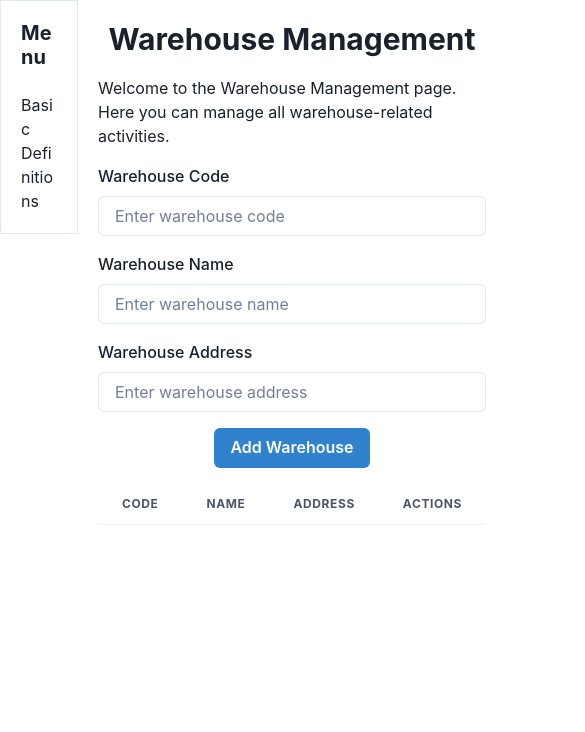
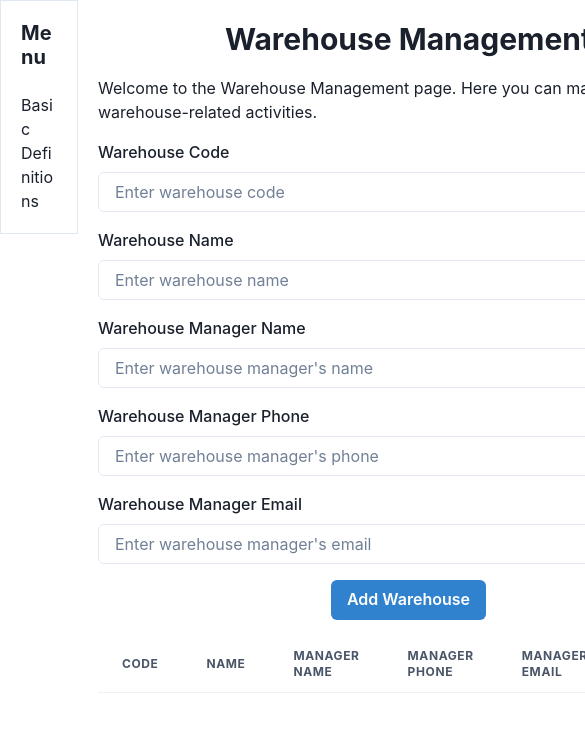
Before and after one commit to GPT-Engineer-App/inventory-management-system, a React (Vite) app: page /warehouses in a window 390 px wide. Shown: the top 732 px of the page, 585 px wide, since content can reach past the window. Built offline with nearby package versions, Linux system fonts and the light colour scheme.

Commit message:
warehouse Management- add warehouse manager field & warehouse manager phone & warehouse manager email
Added fields for warehouse manager's name, phone, and email to the `WarehouseManagement` component. Updated the state, form, and table to handle these new fields.

```diff
--- a/src/pages/WarehouseManagement.jsx
+++ b/src/pages/WarehouseManagement.jsx
@@ -8,6 +8,9 @@ const WarehouseManagement = () => {
     warehouseCode: "",
     warehouseName: "",
     warehouseAddress: "",
+    managerName: "",
+    managerPhone: "",
+    managerEmail: "",
   });
 
   const handleNewWarehouseChange = (e) => {
@@ -37,10 +40,27 @@ const WarehouseManagement = () => {
           <Input placeholder="Enter warehouse name" name="warehouseName" value={newWarehouse.warehouseName} onChange={handleNewWarehouseChange} />
         </FormControl>
         <FormControl>
-          <FormLabel>Warehouse Address</FormLabel>
-          <Input placeholder="Enter warehouse address" name="warehouseAddress" value={newWarehouse.warehouseAddress} onChange={handleNewWarehouseChange} />
+          <FormLabel>Warehouse Manager Name</FormLabel>
+          <Input placeholder="Enter warehouse manager's name" name="managerName" value={newWarehouse.managerName} onChange={handleNewWarehouseChange} />
         </FormControl>
-        <Button colorScheme="blue" onClick={addWarehouse}>
+        <FormControl>
+          <FormLabel>Warehouse Manager Phone</FormLabel>
+          <Input placeholder="Enter warehouse manager's phone" name="managerPhone" value={newWarehouse.managerPhone} onChange={handleNewWarehouseChange} />
+        </FormControl>
+        <FormControl>
+          <FormLabel>Warehouse Manager Email</FormLabel>
+          <Input placeholder="Enter warehouse manager's email" type="email" name="managerEmail" value={newWarehouse.managerEmail} onChange={handleNewWarehouseChange} />
+        </FormControl>
+        <Button
+          colorScheme="blue"
+          onClick={() => {
+            if (!newWarehouse.managerName || !newWarehouse.managerPhone || !newWarehouse.managerEmail) {
+              alert("Please fill in all the manager fields.");
+              return;
+            }
+            addWarehouse();
+          }}
+        >
           Add Warehouse
         </Button>
         <Table variant="simple">
@@ -48,7 +68,9 @@ const WarehouseManagement = () => {
             <Tr>
               <Th>Code</Th>
               <Th>Name</Th>
-              <Th>Address</Th>
+              <Th>Manager Name</Th>
+              <Th>Manager Phone</Th>
+              <Th>Manager Email</Th>
               <Th>Actions</Th>
             </Tr>
           </Thead>
@@ -57,7 +79,9 @@ const WarehouseManagement = () => {
               <Tr key={index}>
                 <Td>{warehouse.warehouseCode}</Td>
                 <Td>{warehouse.warehouseName}</Td>
-                <Td>{warehouse.warehouseAddress}</Td>
+                <Td>{warehouse.managerName}</Td>
+                <Td>{warehouse.managerPhone}</Td>
+                <Td>{warehouse.managerEmail}</Td>
                 <Td>
                   <Button leftIcon={<FaEdit />} colorScheme="yellow" size="sm" mr={2}>
                     Edit
```
